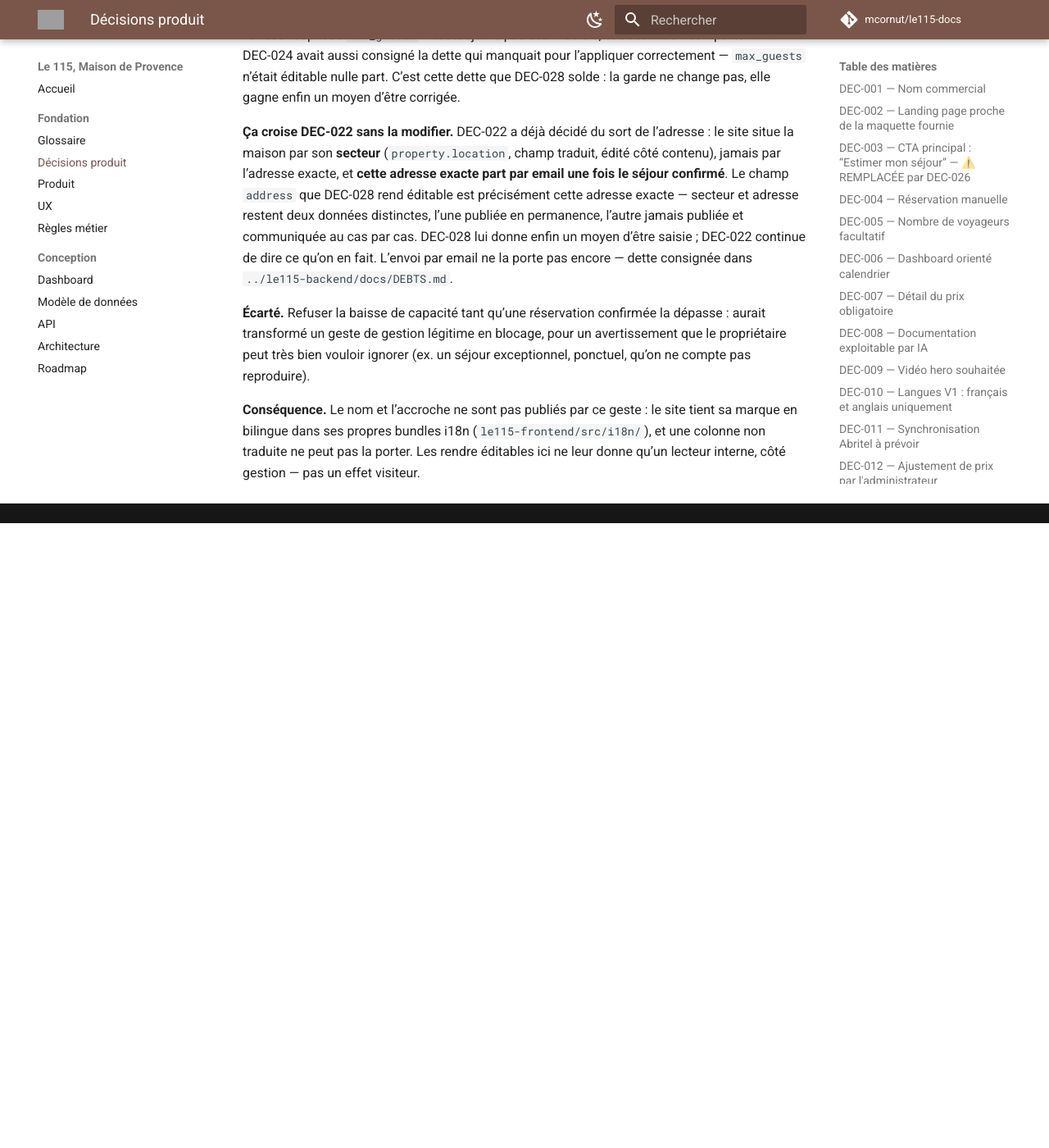
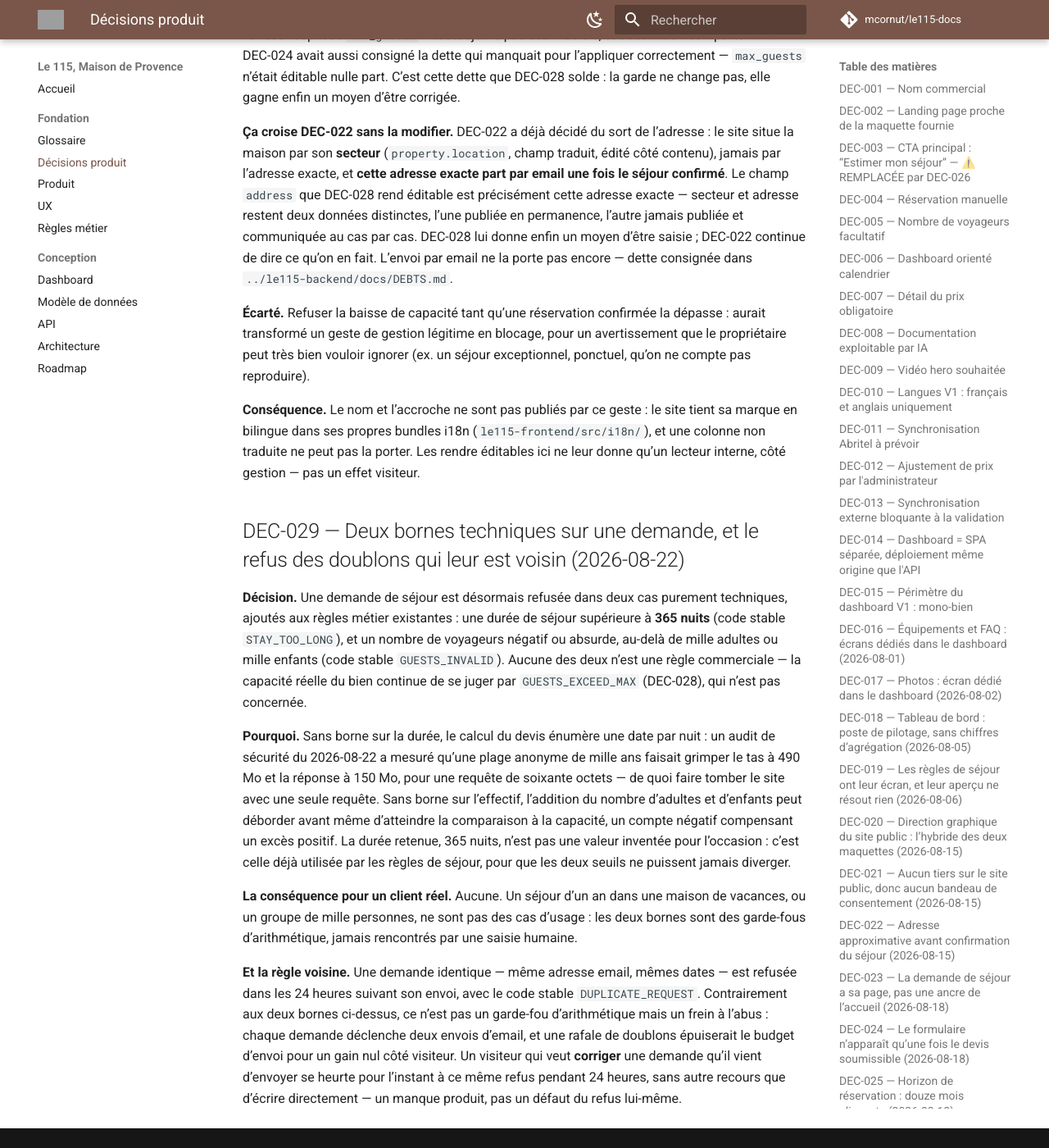
Before and after one commit to mcornut/le115-docs, an MkDocs documentation site: the page built from docs/00-Product-Decisions.md, in a window 1280 px wide and 1400 px high, scrolled down 11242 px. Shown: the whole window at 82% size. Built offline with MkDocs 1.6.1 and Material for MkDocs 9.7.7, drawn with Linux system fonts in a browser that asks for light colours; comment, search, counter and statistics services are not loaded; before the commit the page ends 11880 px from its top, so only the background shows below that; grey boxes are pictures that could not be loaded.

Commit message:
docs(api): documenter les bornes techniques, les codes d'erreur et les débits différenciés du chantier sécurité applicatif
Le chantier « Remédiation sécurité — applicatif » (2026-08-22, sept tâches) a
changé le contrat d'API sans que la documentation produit ne suive : trois
codes d'erreur stables neufs (STAY_TOO_LONG, GUESTS_INVALID, DUPLICATE_REQUEST),
des bornes de longueur en runes sur les champs libres de POST /stay-requests, et
des plafonds de rate limiting désormais concrets et différenciés par endpoint
(60/minute en lecture, 10/heure sur /stay-requests — un envoi d'email vers une
adresse fournie par l'appelant coûte plus cher qu'une lecture — deux fenêtres
empilées sur /media, 10/minute sur la connexion admin).

DEC-029 consigne la décision produit (durée maximale de séjour, refus des
doublons) ; 06-API.md documente les deux nouveaux tableaux de codes, le rate
limiting réel lu dans le code (pas supposé) et les bornes de longueur, et
nuance la note existante sur l'ambiguïté des 400 : le champ trop long porte
désormais details.field, l'email refusé non.

Co-Authored-By: Claude Opus 5 <noreply@anthropic.com>

```diff
--- a/docs/00-Product-Decisions.md
+++ b/docs/00-Product-Decisions.md
@@ -505,3 +505,39 @@ site tient sa marque en bilingue dans ses propres bundles i18n
 (`le115-frontend/src/i18n/`), et une colonne non traduite ne peut pas la
 porter. Les rendre éditables ici ne leur donne qu’un lecteur interne, côté
 gestion — pas un effet visiteur.
+
+## DEC-029 — Deux bornes techniques sur une demande, et le refus des doublons qui leur est voisin (2026-08-22)
+
+**Décision.** Une demande de séjour est désormais refusée dans deux cas
+purement techniques, ajoutés aux règles métier existantes : une durée de
+séjour supérieure à **365 nuits** (code stable `STAY_TOO_LONG`), et un
+nombre de voyageurs négatif ou absurde, au-delà de mille adultes ou mille
+enfants (code stable `GUESTS_INVALID`). Aucune des deux n’est une règle
+commerciale — la capacité réelle du bien continue de se juger par
+`GUESTS_EXCEED_MAX` (DEC-028), qui n’est pas concernée.
+
+**Pourquoi.** Sans borne sur la durée, le calcul du devis énumère une date
+par nuit : un audit de sécurité du 2026-08-22 a mesuré qu’une plage anonyme
+de mille ans faisait grimper le tas à 490 Mo et la réponse à 150 Mo, pour
+une requête de soixante octets — de quoi faire tomber le site avec une
+seule requête. Sans borne sur l’effectif, l’addition du nombre d’adultes et
+d’enfants peut déborder avant même d’atteindre la comparaison à la
+capacité, un compte négatif compensant un excès positif. La durée retenue,
+365 nuits, n’est pas une valeur inventée pour l’occasion : c’est celle déjà
+utilisée par les règles de séjour, pour que les deux seuils ne puissent
+jamais diverger.
+
+**La conséquence pour un client réel.** Aucune. Un séjour d’un an dans une
+maison de vacances, ou un groupe de mille personnes, ne sont pas des cas
+d’usage : les deux bornes sont des garde-fous d’arithmétique, jamais
+rencontrés par une saisie humaine.
+
+**Et la règle voisine.** Une demande identique — même adresse email, mêmes
+dates — est refusée dans les 24 heures suivant son envoi, avec le code
+stable `DUPLICATE_REQUEST`. Contrairement aux deux bornes ci-dessus, ce
+n’est pas un garde-fou d’arithmétique mais un frein à l’abus : chaque
+demande déclenche deux envois d’email, et une rafale de doublons épuiserait
+le budget d’envoi pour un gain nul côté visiteur. Un visiteur qui veut
+**corriger** une demande qu’il vient d’envoyer se heurte pour l’instant à
+ce même refus pendant 24 heures, sans autre recours que d’écrire
+directement — un manque produit, pas un défaut du refus lui-même.
--- a/docs/06-API.md
+++ b/docs/06-API.md
@@ -77,7 +77,10 @@ Response `200` : binaire JPEG ou PNG (Content-Type: `image/jpeg` ou `image/png`)
 Notes :
 - Pas d'upscale : si `w` dépasse la largeur native, retourne l'original.
 - Cache immuable (`Cache-Control: public, max-age=31536000, immutable`).
-- En dehors du rate limiting public.
+- Rate-limité par un plafond qui lui est propre, pas celui des lectures JSON publiques — voir
+  « Rate limiting » plus bas.
+- `ETag` posé et `304 Not Modified` rendu **avant** tout accès base/disque sur une requête
+  conditionnelle (`If-None-Match`).
 
 Erreurs : `404` si la photo n'existe pas, si `w` n'est pas reconnu (les variantes < source width
 seulement), **ou** si `{id}` n'est pas un identifiant valide — le visiteur ne doit pas pouvoir
@@ -147,6 +150,11 @@ Body :
   dérogation renvoyée dans `details[]` si la demande est refusée pour violation d'une règle
   de séjour (fallback `fr` si locale non disponible).
 
+**Bornes de longueur** sur les champs libres, comptées en **runes** (pas en octets, pour
+qu’une saisie française accentuée ne soit pas pénalisée) : `firstName` et `lastName` ≤ 100,
+`email` ≤ 254, `phone` ≤ 40, `message` ≤ 2000. Un dépassement renvoie `400 INVALID_REQUEST`
+avec `details.field` nommant le premier champ fautif (un seul à la fois).
+
 Response `201` : `{ "id": "...", "quote": { ... } }` (le devis figé).
 
 **Deux emails partent à la création** (depuis le 2026-08-18), tous deux en best-effort — un
@@ -162,14 +170,21 @@ le voyageur savait qu’on lui répondait, il ne savait pas qu’on l’avait re
 
 Erreurs possibles : `422 VALIDATION` (devis non soumissible, `details` = codes, avec la note
 de dérogation localisée le cas échéant), `409 DATES_UNAVAILABLE` (dates indisponibles),
-`400 INVALID_REQUEST` (email manquant/invalide, dates invalides, corps invalide).
+`409 DUPLICATE_REQUEST` (même email et mêmes dates envoyés dans les 24 heures précédentes),
+`400 INVALID_REQUEST` (email manquant/invalide, dates invalides, corps invalide, ou un champ
+au-delà de sa borne de longueur — `details.field` nomme alors le champ).
 
-> **Les trois `400` partagent un seul code, et c’est une ambiguïté à lever.** Un appelant qui
-> reçoit `INVALID_REQUEST` ne peut pas distinguer une **adresse email refusée** — la seule des
-> trois que le visiteur puisse corriger — d’un corps mal formé ou trop gros. Le site public doit
-> donc parier, et son pari est parfois faux : il conseille de vérifier l’email à quelqu’un dont
-> l’adresse n’a rien d’anormal. **Décision de contrat à prendre** : donner au refus d’email son
-> propre code stable (`INVALID_EMAIL`) côté Go. Consignée dans
+> **Plusieurs causes de `400` partagent encore un seul code, et c’est une ambiguïté à lever.**
+> Un appelant qui reçoit `INVALID_REQUEST` ne peut pas distinguer une **adresse email
+> refusée** — la seule cause, avec un champ trop long, que le visiteur puisse corriger — d’un
+> corps mal formé ou trop gros. Le champ trop long fait désormais exception : il porte
+> `details.field` (cf. bornes de longueur ci-dessus), ajouté après ce constat. L’email refusé,
+> lui, ne porte toujours aucun détail. Le site public doit donc parier sur les causes qui n’en
+> portent pas, et son pari est parfois faux : il conseille de vérifier l’email à quelqu’un dont
+> l’adresse n’a rien d’anormal — **et il ne lit d’ailleurs pas `details.field` non plus**,
+> traitant toute `400` comme un problème d’email (`le115-frontend/src/app/[locale]/demande/actions.ts`).
+> **Décision de contrat à prendre** : donner au refus d’email son propre code stable
+> (`INVALID_EMAIL`) côté Go, et faire lire `details.field` au site. Consignée dans
 > `../le115-backend/docs/DEBTS.md`.
 
 ---
@@ -621,6 +636,7 @@ Codes métier stables :
 | `VALIDATION` | 422 | Demande non soumissible ; `details` liste les codes de règle enfreints |
 | `CONFLICT` | 409 | Conflit d'intégrité : chevauchement de périodes tarifaires (même priorité), code de frais dupliqué, code d'équipement dupliqué, etc. |
 | `DATES_UNAVAILABLE` | 409 | Dates demandées indisponibles |
+| `DUPLICATE_REQUEST` | 409 | `POST /stay-requests` : une demande identique (même email, mêmes dates) a déjà été envoyée dans les 24 heures précédentes. Le message renvoyé invite à contacter directement la propriétaire pour corriger une demande déjà partie — il n’existe aujourd’hui aucun autre moyen |
 | `INTERNAL` | 500 | Erreur interne |
 
 Codes de règle (portés par `errors[]` d'un devis et par `details` d'un `VALIDATION`) :
@@ -632,11 +648,25 @@ Codes de règle (portés par `errors[]` d'un devis et par `details` d'un `VALIDA
 | `CHECKOUT_DAY` | Jour de départ non autorisé |
 | `INVALID_DATES` | Arrivée ≥ départ |
 | `DATES_IN_PAST` | Arrivée dans le passé (« aujourd'hui » Europe/Paris) |
-| `GUESTS_EXCEED_MAX` | Nombre de voyageurs supérieur à la capacité |
+| `GUESTS_EXCEED_MAX` | Nombre de voyageurs supérieur à la capacité réelle du bien |
+| `STAY_TOO_LONG` | Durée du séjour supérieure à la borne technique de 365 nuits — au-delà, le calcul énumérerait une date par nuit ; sans lien avec les durées commerciales des règles de séjour |
+| `GUESTS_INVALID` | Nombre de voyageurs négatif ou hors bornes techniques (garde anti-débordement de l’addition adultes + enfants) — distinct de `GUESTS_EXCEED_MAX`, qui refuse un effectif réel supérieur à la capacité du bien |
 
 ## Rate limiting
 
-Les endpoints publics et la connexion admin sont soumis à un rate limiting (dépassement → `429`). Le corps des requêtes est borné.
+Les endpoints publics et la connexion admin sont soumis à un rate limiting, par IP cliente,
+en fenêtre fixe. Un dépassement renvoie `429`. Les plafonds diffèrent volontairement d’une
+route à l’autre :
+
+| Portée | Limite | Pourquoi |
+|---|---|---|
+| Lectures JSON publiques — `GET /property`, `GET /availability`, `POST /quote` | 60 / minute | plafond général de l’API publique |
+| `POST /stay-requests` | 10 / heure | bien plus strict que les lectures ci-dessus : chaque appel déclenche **deux** envois SMTP, dont un vers une adresse **fournie par l’appelant**. Le domaine expéditeur porte un DMARC en rejet strict — un abus ne ferait donc pas que du bruit, il ferait mettre le domaine expéditeur en liste noire, après quoi le site cesse de notifier quoi que ce soit, silencieusement. Dix plutôt que cinq laisse de la place à un foyer, un bureau, ou un NAT d’opérateur mobile partageant une IP entre de nombreux abonnés, sans changer la donne côté abus |
+| `GET /media/{id}` | 600 / minute **et** 20 / seconde — les deux fenêtres se cumulent | la fenêtre minute borne le débit soutenu ; la fenêtre seconde borne la rafale que la minute seule laisse passer à son ouverture (un audit de sécurité avait mesuré 75 requêtes rapides sans un seul refus) |
+| `POST /api/admin/login` | 10 / minute | anti-force-brute sur l’unique compte propriétaire |
+
+Le corps des requêtes est par ailleurs borné : 64 KiB sur l’API publique, 16 KiB sur les
+routes admin hors upload, 20 MiB sur l’upload de photo.
 
 ## TODO
 
```
